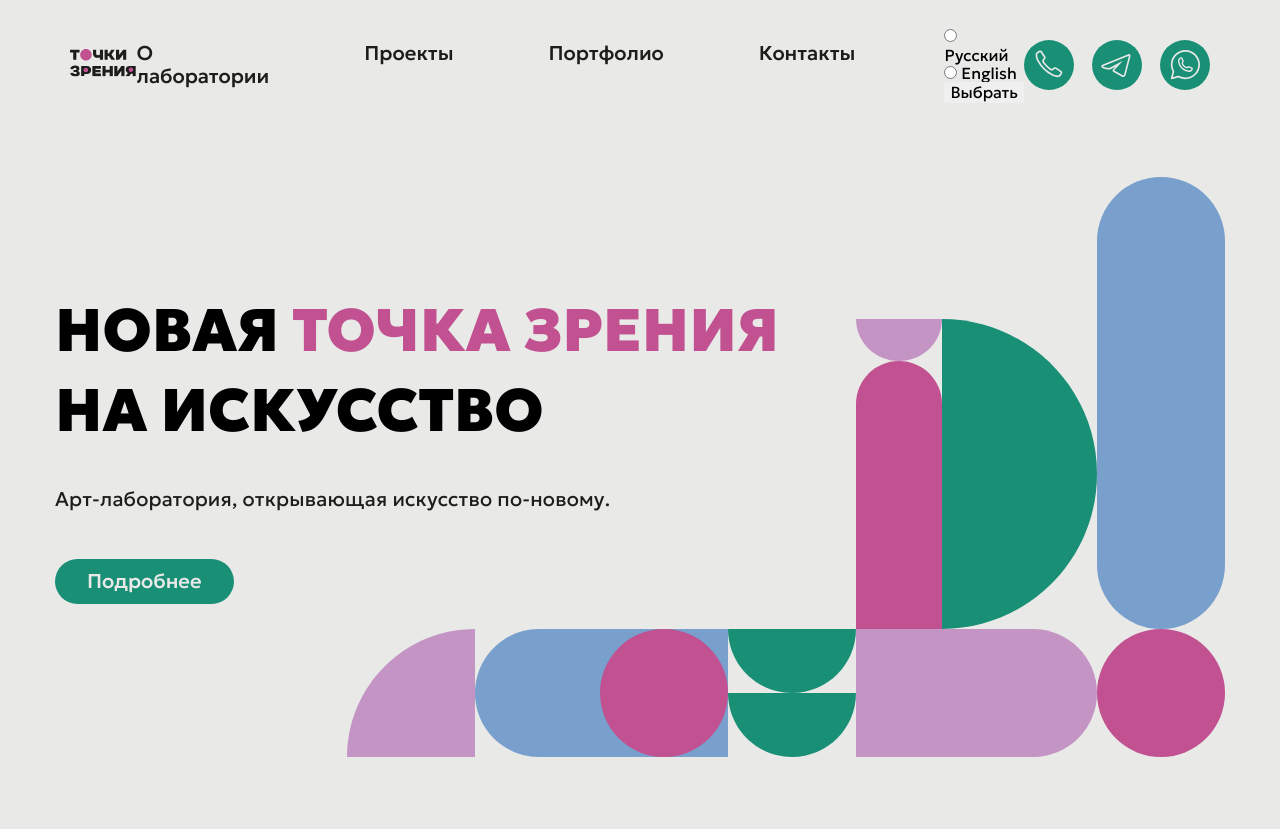
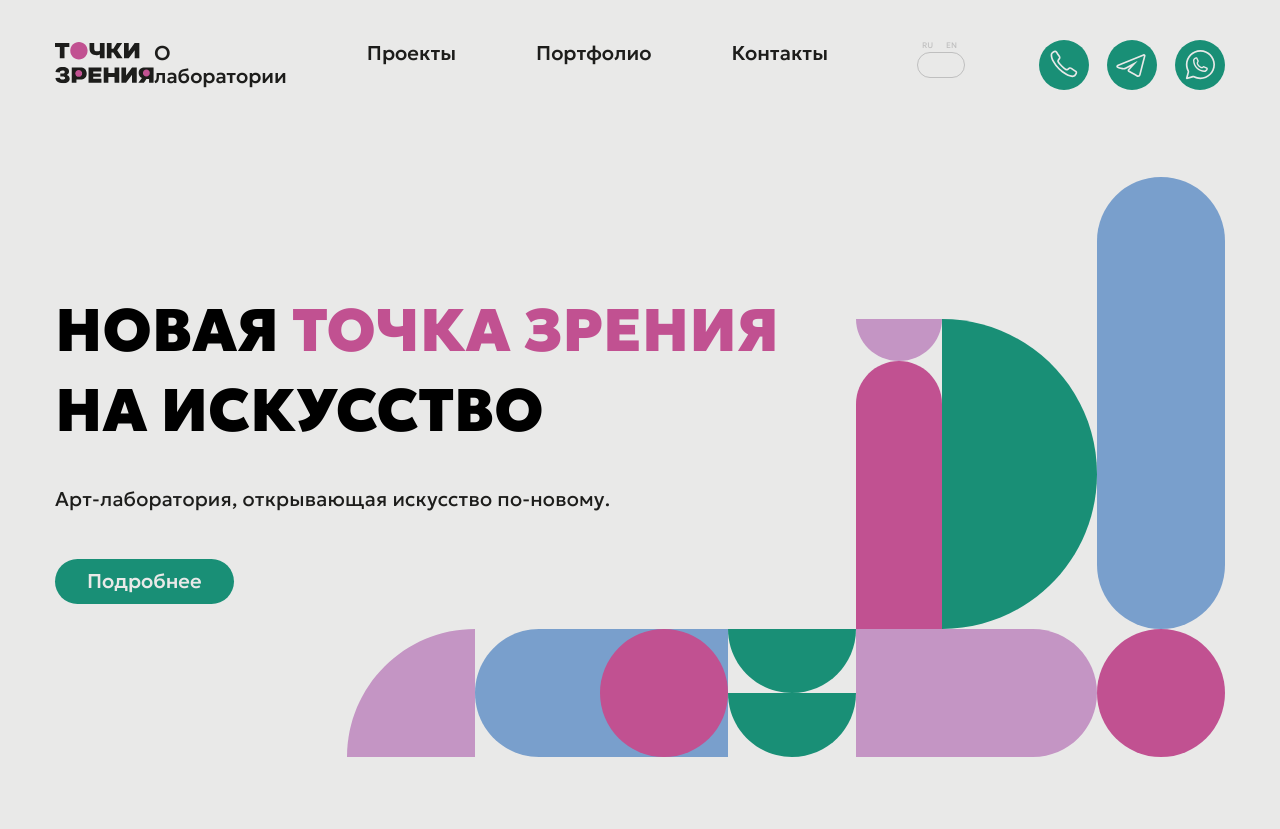
Before and after one commit to aliensen36/Points_of_view_3.0, a Django app: page /ru/ in a window 1280 px wide. Shown: the top 829 px of the page. Run offline with Django 5.2, Linux system fonts and the light colour scheme; tables that the repository leaves empty hold one stand-in row (values such as "Sample post"); data that the repository does not hold is empty.

Commit message:
add switch language btn

```diff
--- a/Points_of_view/points/static/scripts/index.js
+++ b/Points_of_view/points/static/scripts/index.js
@@ -1,9 +1,8 @@
-fetch('http://127.0.0.1:8000/api/team/')
+fetch('/api/team/')
     .then(response => response.json())
     .then(data => {
         team = data;
         initSlider();
-        console.log(team);
     })
     .catch(error => console.error('Error:', error));
 
--- a/Points_of_view/points/static/style/index.css
+++ b/Points_of_view/points/static/style/index.css
@@ -73,7 +73,7 @@ body {
 
 .header-container {
     display: flex;
-    padding: 30px 70px;
+    padding: 30px 55px;
     align-items: center;
     height: 130px;
 }
@@ -85,7 +85,7 @@ body {
 
 .header-nav-list {
     display: flex;
-    gap: 95px;
+    gap: 80px;
 }
 
 .header-nav-link {
@@ -103,6 +103,79 @@ body {
 .header-nav-link:active {
     color: #136856;
 }
+
+.language-form {
+    margin-right: 74px;
+    position: relative;
+    display: inline-flex;
+    gap: 2px;
+    border: 1px solid #BFBFBF;
+    border-radius: 15px;
+    width: 48px;
+    height: 26px;
+}
+
+.language-form,
+.language-label,
+.language-label-radio {
+    cursor: pointer;
+}
+
+.language-label {
+    position: relative;
+}
+
+.language-label-text {
+    position: absolute;
+    top: -12px;
+    left: 4px;
+    font-size: 8px;
+    color: #BFBFBF;
+    transition: color 0.3s ease;
+}
+
+.language-label.selected .language-label-text {
+    color: var(--black);
+}
+
+.language-label-radio {
+    opacity: 0;
+    width: 22px;
+    height: 22px;
+    position: relative;
+    top: 1px;
+}
+
+.language-label-text::after {
+    content: '';
+    background-color: var(--green);
+    border-radius: 50%;
+    width: 22px;
+    height: 22px;
+    position: absolute;
+    top: 13px;
+    left: -4px;
+    opacity: 0;
+    transition: opacity 0.3s ease;
+    /* z-index: 2; */
+}
+
+.language-label.selected .language-label-text::after {
+    opacity: 1;
+}
+
+/* .language-label-radio.checked::after {
+    content: '';
+    background-color: var(--green);
+    border-radius: 50%;
+    width: 22px;
+    height: 22px;
+    position: absolute;
+    top: 0;
+    left: 0;
+    opacity: 1;
+    z-index: 2;
+} */
 
 .contacts {
     display: flex;
--- a/Points_of_view/points/templates/index.html
+++ b/Points_of_view/points/templates/index.html
@@ -45,18 +45,18 @@
                     </li>
                 </ul>
             </nav>
-            <form action="{% url 'set_language' %}" method="post">
+            <form id="language-form" action="{% url 'set_language' %}" method="post" class="language-form">
                 {% csrf_token %}
                 <input name="next" type="hidden" value="{{ redirect_to }}">
-                <label>
-                    <input type="radio" name="language" value="ru" {% if LANGUAGE_CODE == 'ru' %}checked{% endif %}>
-                    Русский
-                </label><br>
-                <label>
-                    <input type="radio" name="language" value="en" {% if LANGUAGE_CODE == 'en' %}checked{% endif %}>
-                    English
-                </label><br>
-                <button type="submit">Выбрать</button>
+                <label class="language-label">
+                    <span class="language-label-text">RU</span>
+                    <input class="language-label-radio" type="radio" name="language" value="ru" {% if LANGUAGE_CODE == 'ru' %}checked{% endif %}>
+                </label>
+                <label class="language-label">
+                    <span class="language-label-text">EN</span>
+                    <input class="language-label-radio" type="radio" name="language" value="en" {% if LANGUAGE_CODE == 'en' %}checked{% endif %}>
+                </label>
+                <!-- <button type="submit">Выбрать</button> -->
             </form>
             <ul class="contacts">
                 <li class="contacts-item">
@@ -355,6 +355,7 @@
         </div>
     </footer>
 
+    <script src="{% static 'scripts/switch.js' %}"></script>
     <script src="{% static 'scripts/index.js' %}"></script>
 </body>
 
```
Also changed, not shown: Points_of_view/points/static/scripts/switch.js (added, +77 -0 lines), Points_of_view/points/migrations/0006_art_diving_naive_questions_delete_project_and_more.py (added).
